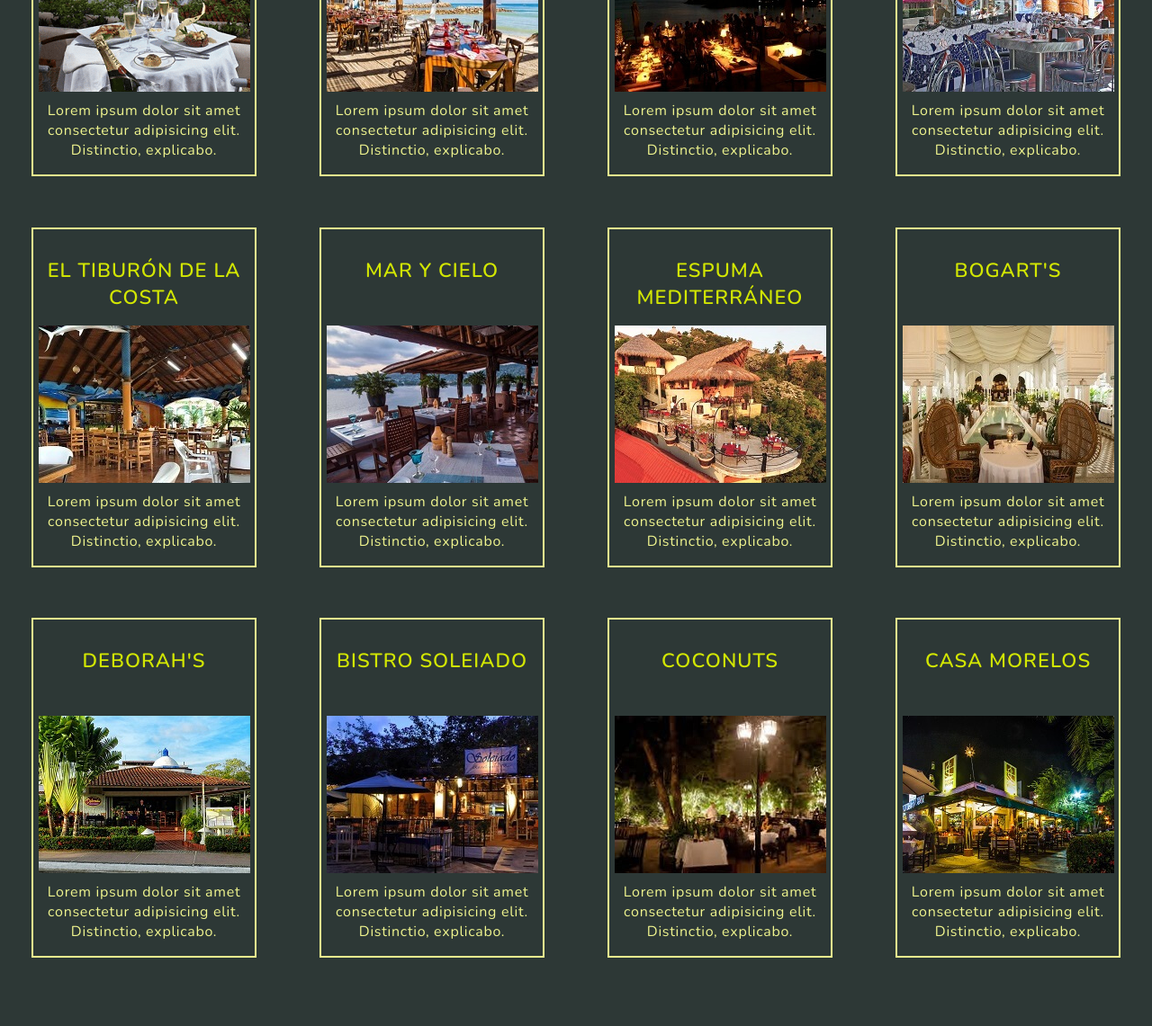
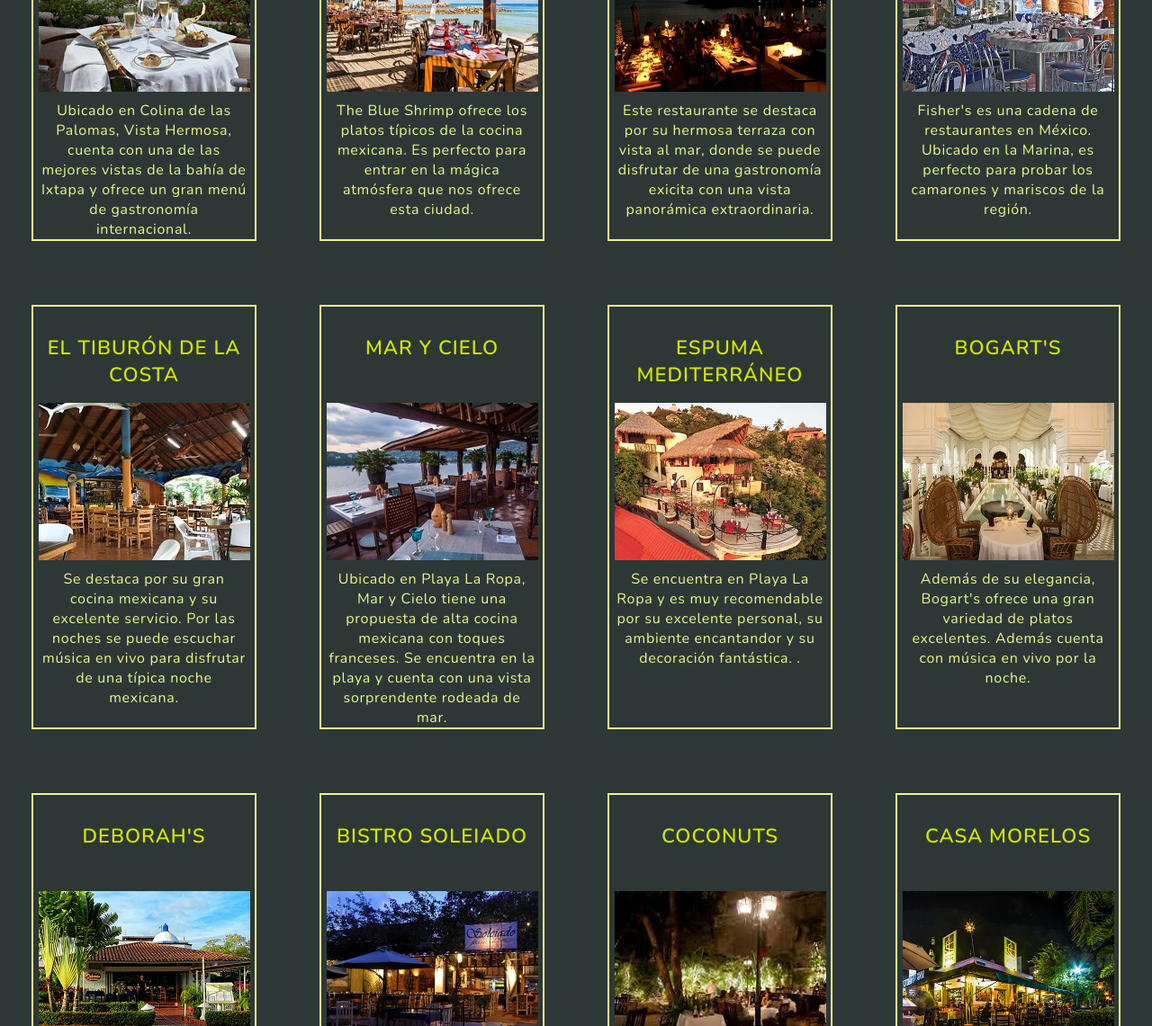
Before and after one commit to lunarico/ixtapa-zihuatanejo, a website: page page/gastronomia.html in a window 1280 px wide. Shown: the part 310-1451 px from the top of the page at 90% size. Drawn offline with nearby package versions, Linux system fonts and the light colour scheme; files whose address does not match are found by name; a web font is replaced by a local one.

Commit message:
Modificaciones p/ 4° entrega Proyecto Final

```diff
--- a/SCSS/pages/_contacto.scss
+++ b/SCSS/pages/_contacto.scss
@@ -30,12 +30,17 @@
             display: inline-block;
         }
         & .btn-ixtapa {
+            color: $light-green;
             border-color: $turquoise;
             &:hover {
             background-color: $turquoise;
+            color: $dark-blue;
             font-weight: 600;
             }
         }
+    }
+    & .form-control-plaintext {
+        color: $light-green;
     }
     & .opacidad__palmeras {
         opacity: 0.7;
--- a/SCSS/pages/_gastronomia.scss
+++ b/SCSS/pages/_gastronomia.scss
@@ -34,5 +34,8 @@
                 padding-top: 0;
             }
         }
+        p {
+            margin: 0 0.5rem;
+        }
     }
 }
--- a/page/gastronomia.html
+++ b/page/gastronomia.html
@@ -55,7 +55,7 @@
                                 <li class="nav-item"><a class="nav-link" href="../page/actividades.html">
                                     <i class="icon-sailing-boat-water1" id="icon-actividades"></i>Actividades</a></li>
                                 <li class="nav-item"><a class="nav-link" href="../page/gastronomia.html">
-                                    <i class="icon-restaurant"></i>Gastronomia</a></li>
+                                    <i class="icon-restaurant"></i>Gastronomía</a></li>
                             </ul>
                         </div>
                     </nav>
@@ -73,51 +73,66 @@
             <div>
                 <h3>El Faro</h3>
                 <img src="../img/gastronomia/elFaro1.png" alt="El Faro" title="El Faro"/>
-                <p>Lorem ipsum dolor sit amet consectetur adipisicing elit. Distinctio, explicabo.</p></div>
+                <p>Ubicado en Colina de las Palomas, Vista Hermosa, cuenta con una de las mejores vistas de la bahía de
+                    Ixtapa y ofrece un gran menú de gastronomía internacional.</p></div>
             <div>
                 <h3>The Blue Shrimp</h3>
                 <img src="../img/gastronomia/blueShrimp1.jpg" alt="The Blue Shrimp" title="The Blue Shrimp"/>
-                <p>Lorem ipsum dolor sit amet consectetur adipisicing elit. Distinctio, explicabo.</p></div>
+                <p>The Blue Shrimp ofrece los platos típicos de la cocina mexicana. Es perfecto para entrar en la mágica
+                    atmósfera que nos ofrece esta ciudad.</p></div>
             <div>
                 <h3>Tentaciones</h3>
                 <img src="../img/gastronomia/tentaciones1.jpg" alt="Tentaciones" title="Tentaciones"/>
-                <p>Lorem ipsum dolor sit amet consectetur adipisicing elit. Distinctio, explicabo.</p></div>
+                <p>Este restaurante se destaca por su hermosa terraza con vista al mar, donde se puede disfrutar de una
+                    gastronomía exicita con una vista panorámica extraordinaria.</p></div>
             <div>
                 <h3>Fisher's</h3>
                 <img src="../img/gastronomia/fishers1.jpg" alt="Fisher's" title="Fisher's"/>
-                <p>Lorem ipsum dolor sit amet consectetur adipisicing elit. Distinctio, explicabo.</p></div>
+                <p>Fisher's es una cadena de restaurantes en México. Ubicado en la Marina, es perfecto para probar los
+                    camarones y mariscos de la región.</p></div>
             <div>
                 <h3>El Tiburón de la Costa</h3>
                 <img  src="../img/gastronomia/tiburonDeLaCosta1.jpg" alt="Tiburón de la Costa" title="Tiburón de la Costa" class="galeria__gastronomia--title"/>
-                <p>Lorem ipsum dolor sit amet consectetur adipisicing elit. Distinctio, explicabo.</p></div>
+                <p>Se destaca por su gran cocina mexicana y su excelente servicio. Por las noches se puede escuchar música
+                    en vivo para disfrutar de una típica noche mexicana.</p></div>
             <div>
                 <h3>Mar y Cielo</h3>
                 <img src="../img/gastronomia/marYCielo1.jpg" alt="Mar Y Cielo" title="Mar Y Cielo"/>
-                <p>Lorem ipsum dolor sit amet consectetur adipisicing elit. Distinctio, explicabo.</p></div>
+                <p>Ubicado en Playa La Ropa, Mar y Cielo tiene una propuesta de alta cocina mexicana con toques franceses.
+                    Se encuentra en la playa y cuenta con una vista sorprendente rodeada de mar.</p></div>
             <div>
                 <h3>Espuma Mediterráneo</h3>
                 <img src="../img/gastronomia/espumaMediterraneo1.jpg" alt="Espuma Mediterráneo" title="Espuma Mediterráneo" class="galeria__gastronomia--title"/>
-                <p>Lorem ipsum dolor sit amet consectetur adipisicing elit. Distinctio, explicabo.</p></div>
+                <p>Se encuentra en Playa La Ropa y es muy recomendable por su excelente personal, su ambiente encantandor
+                    y su decoración fantástica. .</p></div>
             <div>
                 <h3>Bogart's</h3>
                 <img src="../img/gastronomia/bogarts1.jpg" alt="Bogart's" title="Bogart's"/>
-                <p>Lorem ipsum dolor sit amet consectetur adipisicing elit. Distinctio, explicabo.</p></div>
+                <p>Además de su elegancia, Bogart's ofrece una gran variedad de platos excelentes. Además cuenta con música
+                    en vivo por la noche.
+                </p></div>
             <div>
                 <h3>Deborah's</h3>
                 <img src="../img/gastronomia/deborahs1.jpg" alt="Deborah's" title="Deborah's"/>
-                <p>Lorem ipsum dolor sit amet consectetur adipisicing elit. Distinctio, explicabo.</p></div>
+                <p>Es un restaurante informal, pero sumamente conocido por sus platos a la parrilla y su irresistible vino.
+                    El servicio es excelente.
+                </p></div>
             <div>
                 <h3>Bistro Soleiado</h3>
                 <img src="../img/gastronomia/bistroSoleiado1.jpg" alt="Bistro Soleiado" title="Bistro Soleiado"/>
-                <p>Lorem ipsum dolor sit amet consectetur adipisicing elit. Distinctio, explicabo.</p></div>
+                <p>Bistro Soleiado es un sitio relajado que ofrece carnes, mariscos y sabores meditarráneos. Por la noche
+                    ofrece música en vivo.
+                </p></div>
             <div>
                 <h3>Coconuts</h3>
                 <img src="../img/gastronomia/coconuts1.jpg" alt="Coconuts" title="Coconuts"/>
-                <p>Lorem ipsum dolor sit amet consectetur adipisicing elit. Distinctio, explicabo.</p></div>
+                <p>Ubicado en el edificio más antiguo de Zihuatanejo, Coconuts ofrece una mezcla única de la cocina mexicana
+                    e internacional. Es ideal para conocer las tradiciones locales y los tesoros culinarios.</p></div>
             <div>
                 <h3>Casa Morelos</h3>
                 <img src="../img/gastronomia/casaMorelos1.jpg" alt="Casa Morelos" title="Casa Morelos"/>
-                <p>Lorem ipsum dolor sit amet consectetur adipisicing elit. Distinctio, explicabo.</p></div>
+                <p>Casa Morelos ofrece recetas a base de pescados y mariscos influenciados por los rumbos costeños de los
+                    mares de México.</p></div>
         </section>
     </main>
 
```
Also changed, not shown: index.html (+1 -1 lines), page/actividades.html (+1 -1 lines), page/alojamiento.html (+1 -1 lines), page/contacto.html (+1 -1 lines), page/covid.html (+1 -1 lines), page/gracias.html (+1 -1 lines), page/playas.html (+1 -1 lines), css/main.css.
